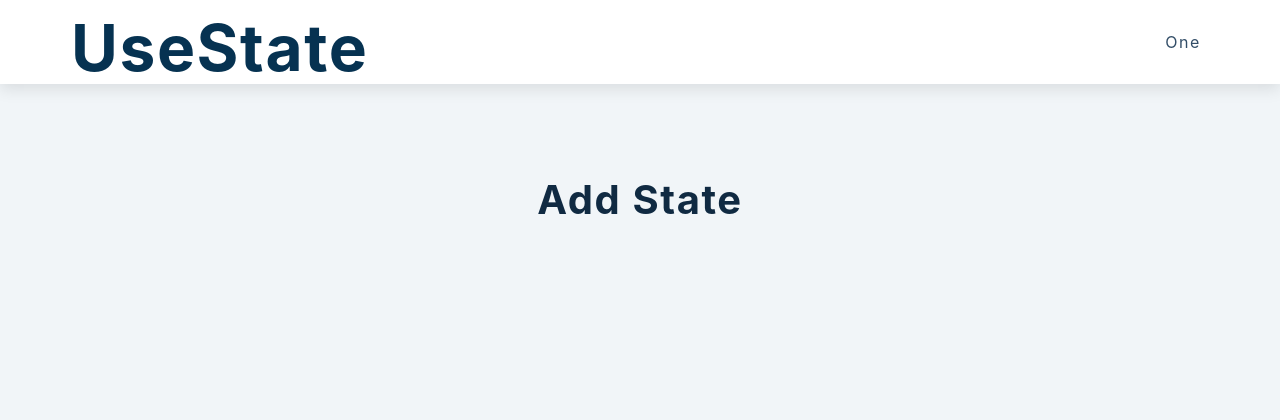
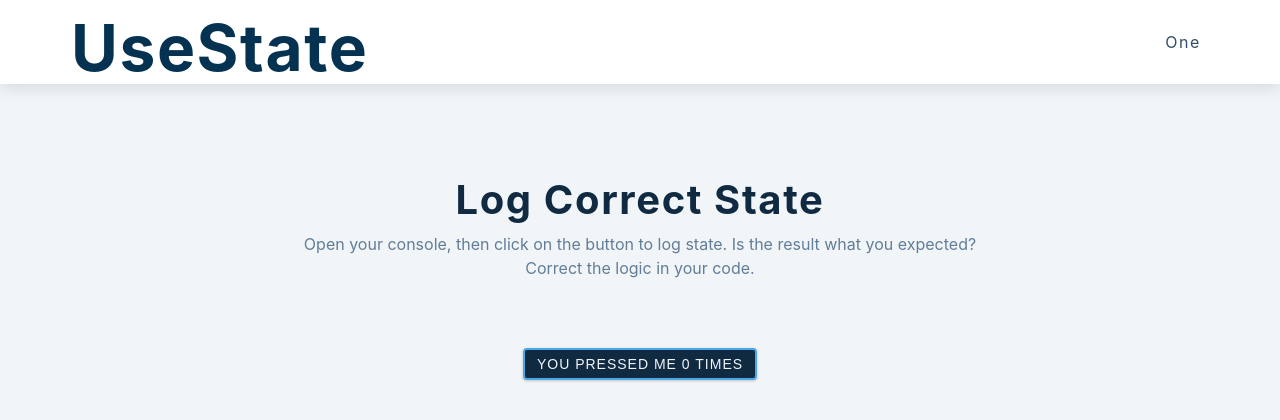
Before and after one commit to React-HTX/mini-hacks, a React (Create React App) app in the folder challenges/: page /one in a window 1280 px wide. Shown: the top 420 px of the page. Built offline with nearby package versions, Linux system fonts and the light colour scheme.

Commit message:
Adds button logic and log

```diff
--- a/challenges/src/components/One.jsx
+++ b/challenges/src/components/One.jsx
@@ -1,11 +1,29 @@
-import React from 'react';
+import React, { useState } from 'react';
 
 const One = () => {
+  const [count, setCount] = useState(0);
+
+  function handleClick() {
+    setCount(count + 1);
+    console.log(count);
+  }
+
   return (
     <main>
       <div className="section">
         <div className="section-center">
-          <h2>Add State</h2>
+          <h2>Log Correct State</h2>
+          <p>
+            Open your console, then click on the button to log state. Is the
+            result what you expected?
+            <br />
+            Correct the logic in your code.
+          </p>
+        </div>
+        <div className="section-center">
+          <button className="btn" type="button" onClick={handleClick}>
+            You pressed me {count} times
+          </button>
         </div>
       </div>
     </main>
```
